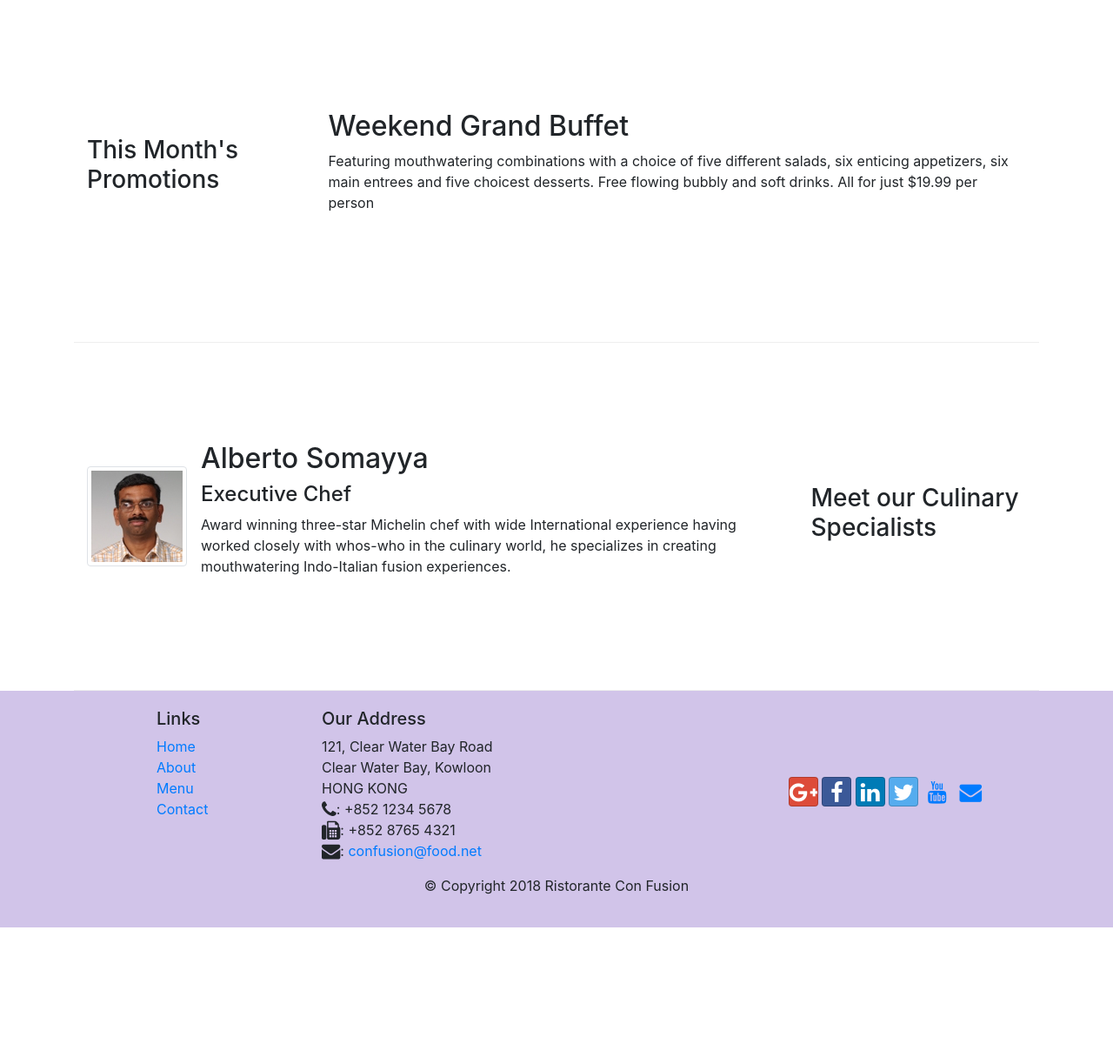
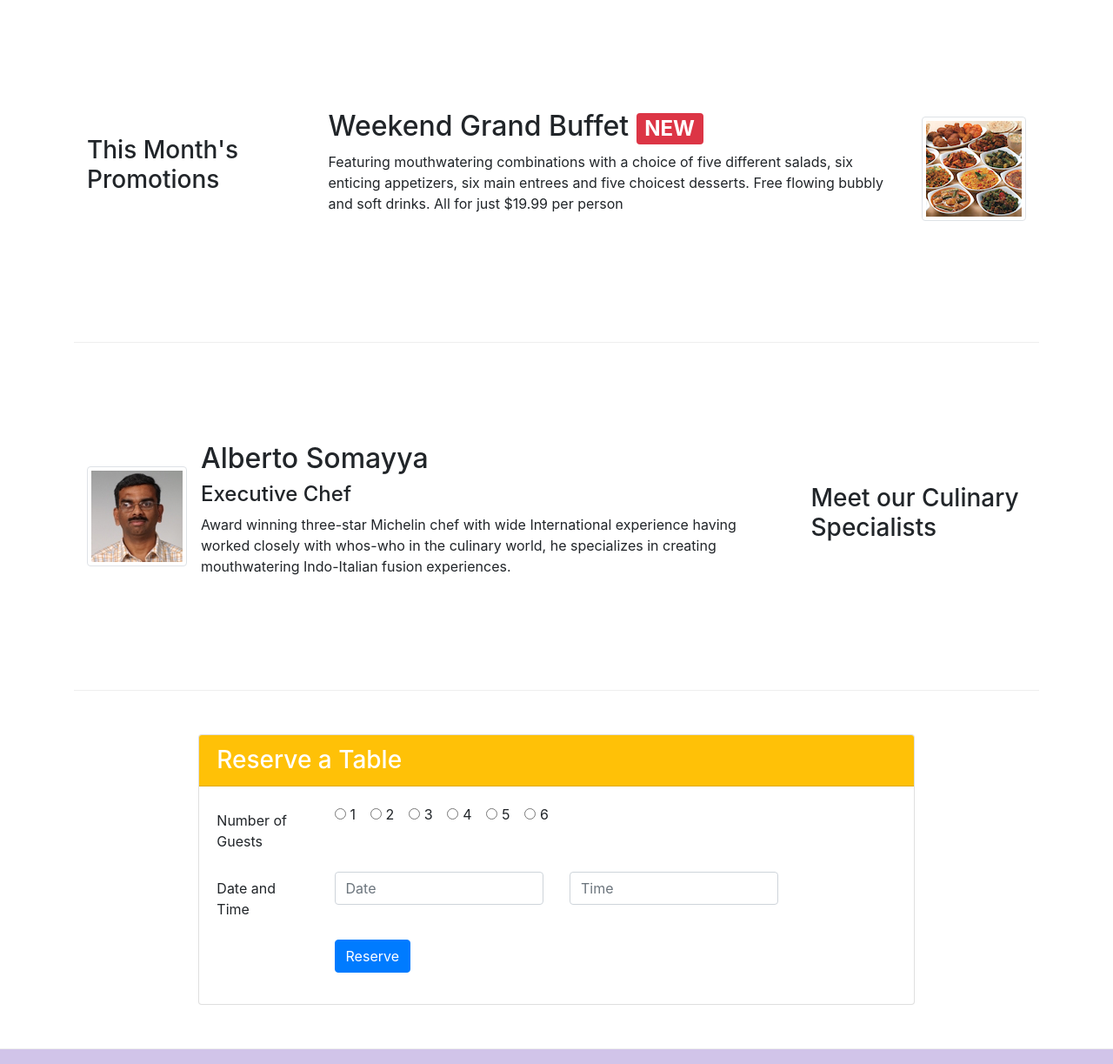
Before and after one commit to klaryon/Coursera_Bootstrap, a website: page index.html in a window 1280 px wide. Shown: the part 740-1963 px from the top of the page at 87% size. Before the commit the page ends 1806 px from the top, so only its background shows below. Drawn offline with nearby package versions, Linux system fonts and the light colour scheme.

Commit message:
assignment 2

```diff
--- a/index.html
+++ b/index.html
@@ -40,8 +40,11 @@
                     <h1>Ristorante con Fusion</h1>
                     <p>We take inspiration from the World's best cuisines, and create a unique fusion experience. Our lipsmacking creations will tickle your culinary senses!</p>
                 </div>
-                <div class="col-12 col-sm align-self-center">
+                <div class="col-12 col-sm-3 align-self-center">
                     <img src="img/logo.png" class="img-fluid">
+                </div>
+                <div class="col-12 col-sm-3 align-self-center">
+                    <a role="button" class="btn btn-warning btn-sm btn-block" href="#reserve">Reserve Table</a>
                 </div>
             </div>
         </div>
@@ -66,14 +69,20 @@
              </div>
         </div>
 
-
         <div class="row row-content align-items-center">
             <div class="col-12 col-sm-4 col-md-3">
                 <h3>This Month's Promotions</h3>
             </div>
             <div class="col col-sm col-md">
-                <h2>Weekend Grand Buffet</h2>
-                <p>Featuring mouthwatering combinations with a choice of five different salads, six enticing appetizers, six main entrees and five choicest desserts. Free flowing bubbly and soft drinks. All for just $19.99 per person </p>
+                <div class="media">
+                    <img class="d-flex ml-3 img-thumbnail align-self-center order-last" src="img/buffet.png" alt="buffet">
+                    <div class="media-body order-first">
+                        <h2>Weekend Grand Buffet
+                            <span class="badge badge-danger">NEW</span>
+                        </h2>
+                        <p class="d-none d-sm-block">Featuring mouthwatering combinations with a choice of five different salads, six enticing appetizers, six main entrees and five choicest desserts. Free flowing bubbly and soft drinks. All for just $19.99 per person </p>
+                    </div>
+                </div>
             </div>
         </div>
 
@@ -89,6 +98,61 @@
                         <h4>Executive Chef</h4>
                         <p class="d-none d-sm-block">Award winning three-star Michelin chef with wide International experience having worked closely with whos-who in the culinary world, he specializes in creating mouthwatering Indo-Italian fusion experiences.</p>
                     </div>
+                </div>
+            </div>
+        </div>
+    </div>
+
+    <div class="row row-content justify-content-center" id="reserve">
+        <div class="col-12 col-sm-8">
+            <div class="card">
+                <h3 class="card-header bg-warning text-white">Reserve a Table</h3>
+                <div class="card-body">
+                    <form>
+                        <div class="form-group row">
+                            <label for="num-guests" class="col-md-2 col-form-label">Number of Guests</label>
+                            <div class="col-md-10">
+                                <div class="form-check form-check-inline">
+                                    <input class="form-check-input" type="radio" name="inline-radio" id="inline-radio-1" value="1">
+                                    <label class="form-check-label" for="inline-radio-1">1</label>
+                                </div>
+                                <div class="form-check form-check-inline">
+                                    <input class="form-check-input" type="radio" name="inline-radio" id="inline-radio-2" value="2">
+                                    <label class="form-check-label" for="inline-radio-2">2</label>
+                                </div>
+                                <div class="form-check form-check-inline">
+                                    <input class="form-check-input" type="radio" name="inline-radio" id="inline-radio-3" value="3">
+                                    <label class="form-check-label" for="inline-radio-3">3</label>
+                                </div>
+                                <div class="form-check form-check-inline">
+                                    <input class="form-check-input" type="radio" name="inline-radio" id="inline-radio-4" value="4">
+                                    <label class="form-check-label" for="inline-radio-4">4</label>
+                                </div>
+                                <div class="form-check form-check-inline">
+                                    <input class="form-check-input" type="radio" name="inline-radio" id="inline-radio-5" value="5">
+                                    <label class="form-check-label" for="inline-radio-5">5</label>
+                                </div>
+                                <div class="form-check form-check-inline">
+                                    <input class="form-check-input" type="radio" name="inline-radio" id="inline-radio-6" value="6">
+                                    <label class="form-check-label" for="inline-radio-6">6</label>
+                                </div>
+                            </div>
+                        </div>
+                        <div class="form-group row">
+                            <label for="date-time" class="col-md-2 col-form-label">Date and Time</label>
+                            <div class="col-md-4">
+                                <input type="text" class="form-control" id="date-time" name="date-time" placeholder="Date">
+                            </div>
+                            <div class="col-md-4">
+                                <input type="text" class="form-control" id="date-time" name="date-time" placeholder="Time">
+                            </div>
+                        </div>
+                        <div class="form-group row">
+                            <div class="offset-md-2 col-md-10">
+                                <button type="submit" class="btn btn-primary">Reserve</button>
+                            </div>
+                        </div>
+                    </form>
                 </div>
             </div>
         </div>
```
Also changed, not shown: aboutus.html (+13 -13 lines).
